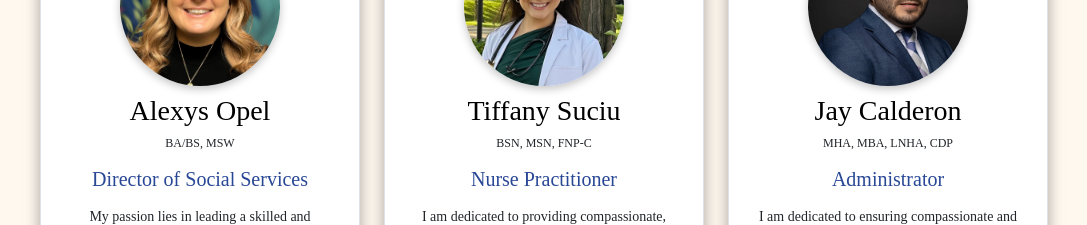
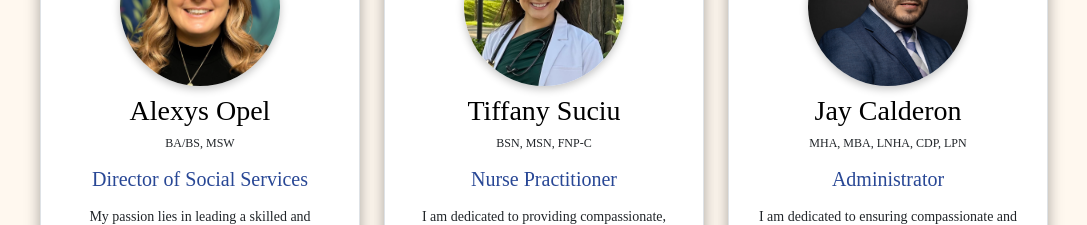
Before and after one commit to Jevus09/manor-website, a React (Create React App) app: page / in a window 1280 px wide. Shown: the part 3040-3265 px from the top of the page, without its empty margins (96-1183 px from the left). Built offline with nearby package versions, Linux system fonts and the light colour scheme.

Commit message:
added new credential for team memeber

```diff
--- a/src/components/Team.js
+++ b/src/components/Team.js
@@ -29,7 +29,7 @@ const data = [
   photo: JAY,
   name: 'Jay Calderon',
   job: 'Administrator',
-  title: 'MHA, MBA, LNHA, CDP',
+  title: 'MHA, MBA, LNHA, CDP, LPN',
   desc: 'I am dedicated to ensuring compassionate and exceptional care for our residents, fostering a warm and supportive environment that promotes healing and well-being.',
 },
 {
```
